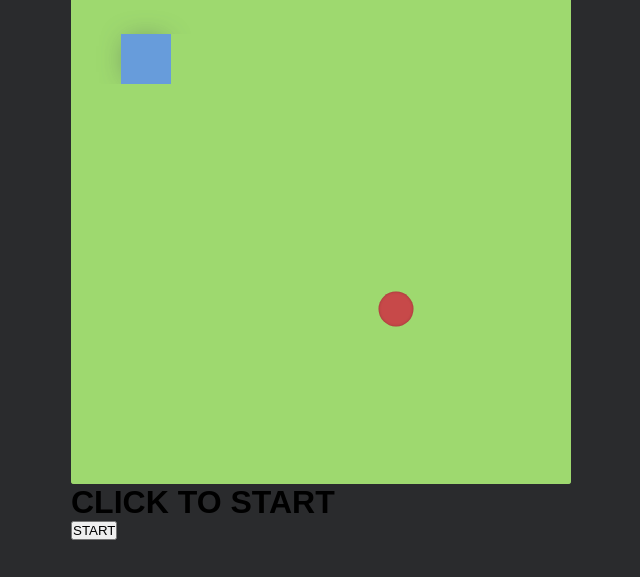
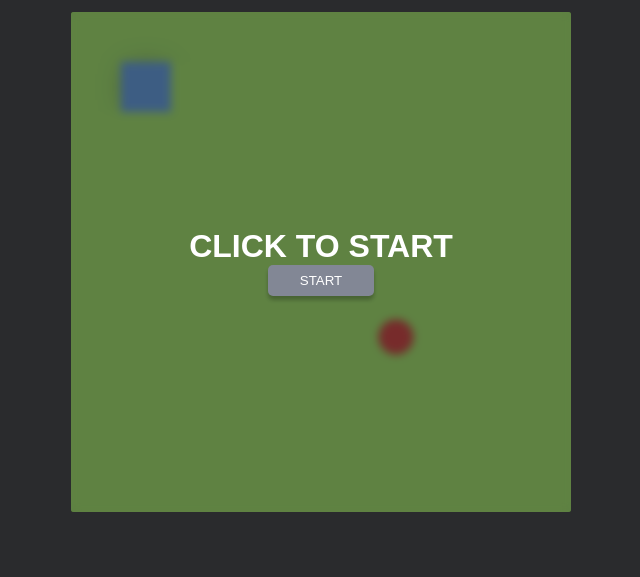
Before and after one commit to CHOLAKKK/snake-game, a plain HTML site: page index.html in a window 1280 px wide. Shown: the part 223-800 px from the top of the page, without its empty margins (319-959 px from the left). Drawn offline with Linux system fonts and the light colour scheme; a web font is replaced by a local one.

Commit message:
Update style.css

```diff
--- a/styles/style.css
+++ b/styles/style.css
@@ -93,6 +93,22 @@ img {
   position: relative;
 }
 
+.startGame {
+  position: absolute;
+  top: 0;
+  left: 0;
+  width: 100%;
+  height: 100%;
+  display: flex;
+  visibility: visible;
+  opacity: 1;
+  justify-content: center;
+  align-items: center;
+  background: rgba(0, 0, 0, 0.4);
+  backdrop-filter: blur(4px);
+  flex-direction: column;
+  color: white;
+}
 .endGame {
   position: absolute;
   top: 0;
@@ -116,7 +132,7 @@ img {
   word-spacing: 7px;
 }
 
-#tryAgain {
+button {
   padding: 0.5rem 2rem;
   background: #828795;
   box-shadow: 0px 4px 4px rgba(0, 0, 0, 0.25);
@@ -128,7 +144,7 @@ img {
   cursor: pointer;
 }
 
-#tryAgain:hover {
+button:hover {
   background: #5a5b5f;
 }
 
@@ -136,10 +152,3 @@ img {
   display: flex;
   align-items: center;
 }
-.settings__box {
-  background-color: transparent;
-  outline: none;
-  border: none;
-  position: absolute;
-  right: 0;
-}
```
